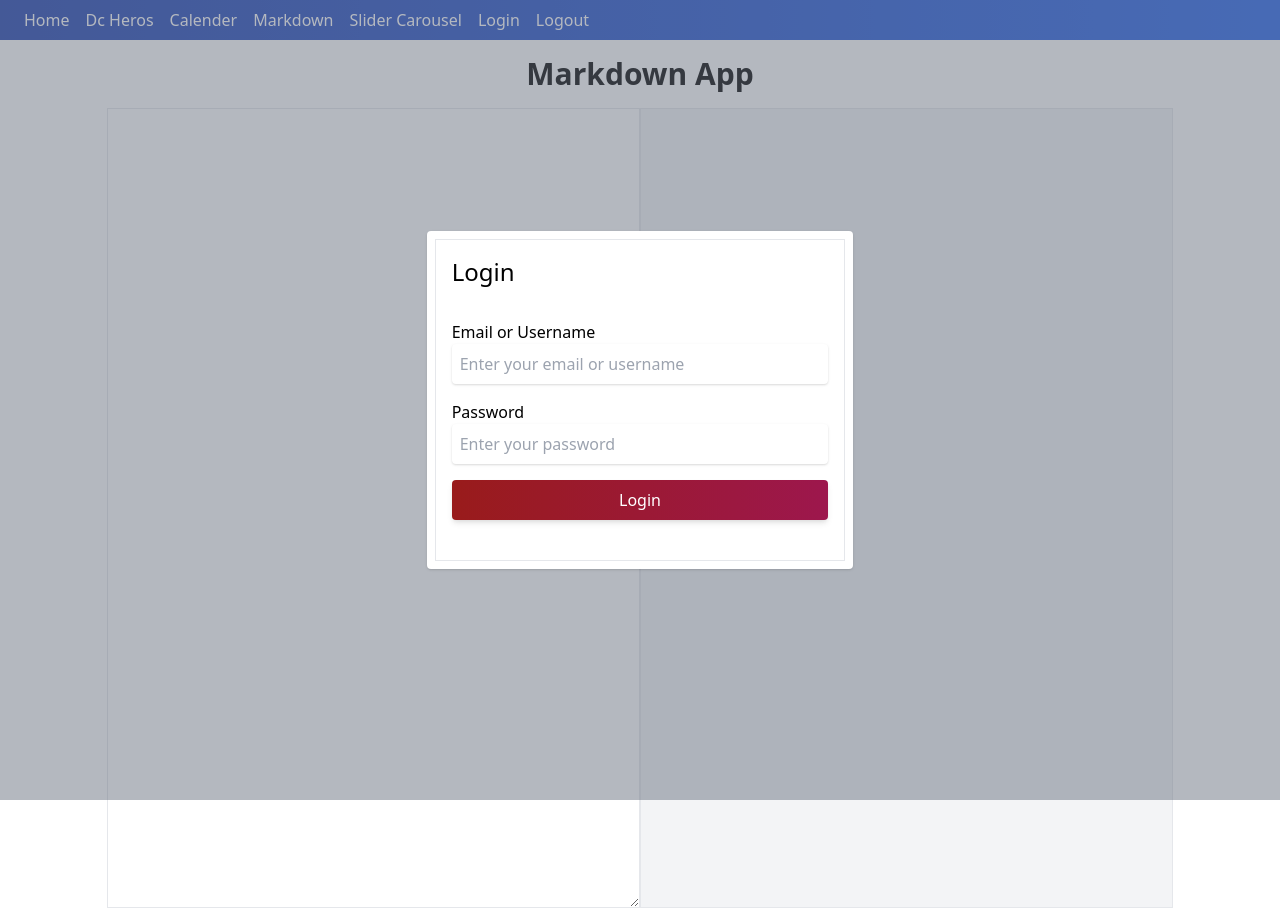
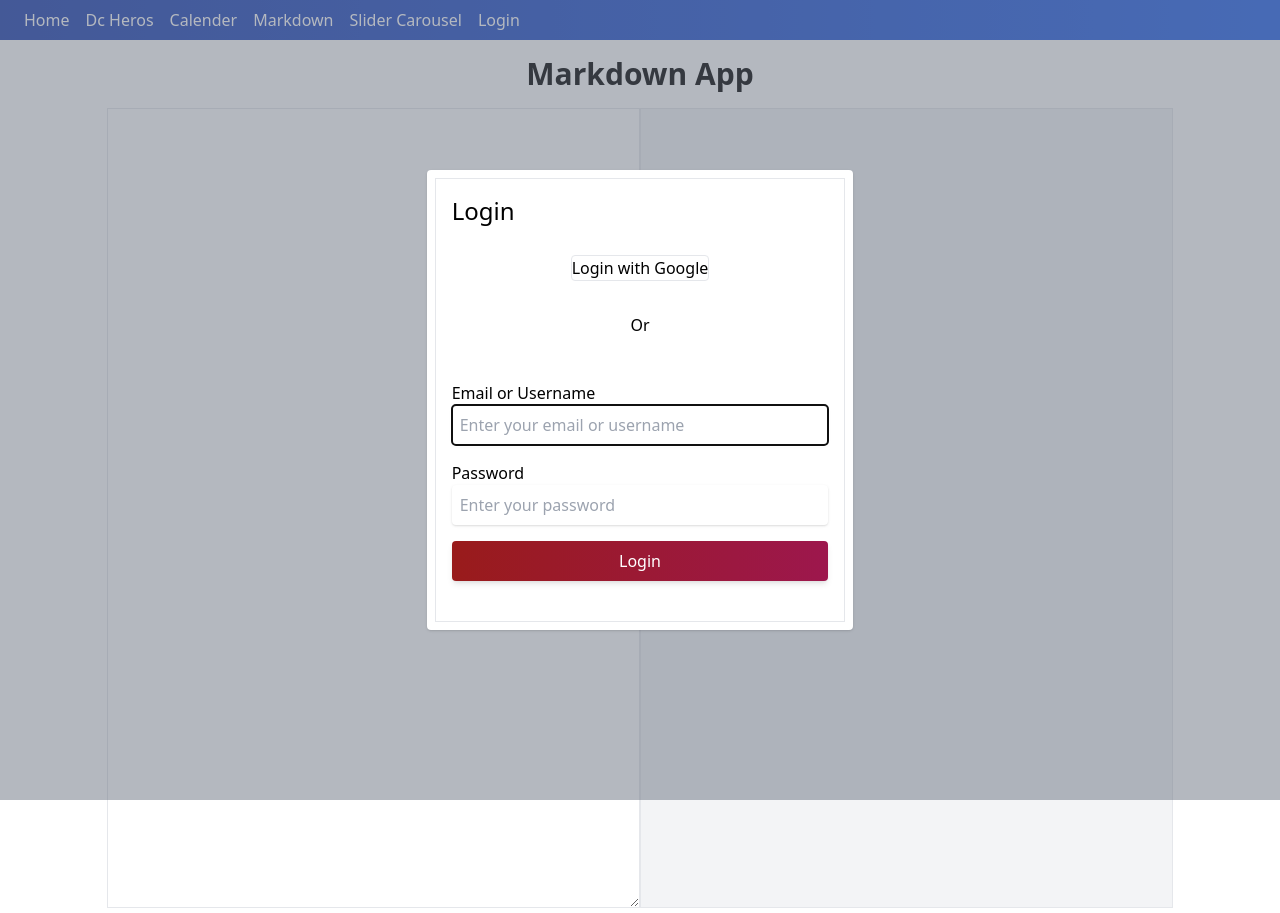
Before and after one commit to ProMahmudul/vue-10-apps, a Vue app: page /markdown in a window 1280 px wide. Both pictures are taken after a click on the button "Login". Built offline with nearby package versions, Linux system fonts and the light colour scheme; no server answers.

Commit message:
teleport and composition api

```diff
--- a/src/App.vue
+++ b/src/App.vue
@@ -1,9 +1,11 @@
 <template>
-  <AppHeader @open-login-modal="isLoginOpen = true" />
+  <AppHeader :isLoggedIn="isLoggedIn" @open-login-modal="isLoginOpen = true" />
   <div class="w-full flex">
     <router-view></router-view>
   </div>
-  <LoginModal v-if="isLoginOpen" @close-login="isLoginOpen = false" />
+  <teleport to="body">
+    <LoginModal v-if="isLoginOpen" @close-login="isLoginOpen = false" />
+  </teleport>
 </template>
 
 <script>
--- a/src/components/AppHeader.vue
+++ b/src/components/AppHeader.vue
@@ -5,13 +5,16 @@
     <router-link v-for="item in list" :key="item.to" class="mx-2" :to="item.to">
       {{ item.title }}
     </router-link>
-    <button class="mx-2" @click="$emit('open-login-modal')">Login</button>
-    <button class="mx-2" @click="logout">Logout</button>
+    <button v-if="isLoggedIn" class="mx-2" @click="logout">Logout</button>
+    <button v-else class="mx-2" @click="$emit('open-login-modal')">
+      Login
+    </button>
   </nav>
 </template>
 <script>
 import firebase from "../utilities/firebase";
 export default {
+  props: { isLoggedIn: {type: Boolean, required: true} },
   data() {
     return {
       list: [
--- /dev/null
+++ b/src/components/Login/GoogleLogin.vue
@@ -0,0 +1,24 @@
+<template>
+  <section class="py-5 text-center">
+    <button class="padding border rounded" @click="loginWithGoogle">
+      Login with Google
+    </button>
+  </section>
+</template>
+
+<script>
+import firebase from "../../utilities/firebase";
+export default {
+  methods: {
+    loginWithGoogle() {
+      var provider = new firebase.auth.GoogleAuthProvider();
+      firebase
+        .auth()
+        .signInWithPopup(provider)
+        .then(() => {
+          this.$emit("close-login-from-google");
+        });
+    },
+  },
+};
+</script>
--- a/src/components/LoginModal.vue
+++ b/src/components/LoginModal.vue
@@ -7,12 +7,17 @@
     <div class="flex h-full">
       <div class="z-30 m-auto bg-white p-2 rounded shadow w-1/3">
         <div class="p-2 border">
-          <h1 class="text-xl my-2 mx-2 text-2xl">Login</h1>
+          <h1 class="my-2 mx-2 text-2xl">Login</h1>
+
+          <GoogleLogin @close-login-from-google="close" />
+
+          <p class="py-3 text-center">Or</p>
           <form class="p-2 my-2" @submit.prevent="submit">
             <div class="my-4">
               <label>Email or Username</label>
               <input
                 type="text"
+                ref="emailRef"
                 v-model="email"
                 class="rounded shadow p-2 w-full"
                 placeholder="Enter your email or username"
@@ -44,7 +49,9 @@
 </template>
 <script>
 import firebase from "../utilities/firebase";
+import GoogleLogin from "../components/Login/GoogleLogin";
 export default {
+  components: { GoogleLogin },
   data() {
     return {
       email: "",
@@ -72,6 +79,18 @@ export default {
     close() {
       this.$emit("close-login");
     },
+    loginWithGoogle() {
+      var provider = new firebase.auth.GoogleAuthProvider();
+      firebase
+        .auth()
+        .signInWithPopup(provider)
+        .then(() => {
+          this.close();
+        });
+    },
+  },
+  mounted() {
+    this.$refs.emailRef.focus();
   },
 };
 </script>
--- a/src/pages/DcHeroes.vue
+++ b/src/pages/DcHeroes.vue
@@ -17,6 +17,7 @@
         type="text"
         v-model="newHero"
         placeholder="Type Hero Name here"
+        ref="newHeroRef"
       />
       <button
         class="border rounded text-white p-1 bg-gradient-to-r from-red-700 to-pink-500"
@@ -29,36 +30,40 @@
 </template>
 
 <script>
+import { computed, onMounted, ref } from "vue";
 export default {
-  computed: {
-    herosCount() {
-      return this.dcHeros.length;
-    },
-  },
+  setup() {
+    const newHeroRef = ref("");
+    const newHero = ref("Aquaman");
+    const dcHeros = ref([
+      { name: "SuperGirl" },
+      { name: "Flash" },
+      { name: "Batman" },
+      { name: "Superman" },
+      { name: "Arrow" },
+    ]);
 
-  methods: {
-    addHero() {
-      if (this.newHero !== "") {
-        this.dcHeros.unshift({ name: this.newHero });
-        this.newHero = "";
+    onMounted(() => {
+      newHeroRef.value.focus();
+    });
+
+    const herosCount = computed({
+      get: () => {
+        return dcHeros.value.length;
+      },
+    });
+
+    function remove(index) {
+      dcHeros.value = dcHeros.value.filter((hero, i) => i != index);
+    }
+
+    function addHero() {
+      if (newHero.value !== "") {
+        dcHeros.value.unshift({ name: newHero.value });
+        newHero.value = "";
       }
-    },
-    remove(index) {
-      this.dcHeros = this.dcHeros.filter((hero, i) => i != index);
-    },
-  },
-
-  data() {
-    return {
-      newHero: "Aquaman",
-      dcHeros: [
-        { name: "SuperGirl" },
-        { name: "Flash" },
-        { name: "Batman" },
-        { name: "Superman" },
-        { name: "Arrow" },
-      ],
-    };
+    }
+    return { dcHeros, newHero, remove, addHero, newHeroRef, herosCount };
   },
 };
 </script>
--- a/src/pages/Markdown.vue
+++ b/src/pages/Markdown.vue
@@ -4,6 +4,7 @@
     <section class="flex m-auto w-10/12 h-screen">
       <article class="w-1/2 border">
         <textarea
+        ref="markdownTextArea"
           class="w-full h-full"
           :value="text"
           @input="update"
@@ -35,5 +36,8 @@ export default {
       this.debounce(task);
     },
   },
+  mounted(){
+    this.$refs.markdownTextArea.focus();
+  }
 };
 </script>
```
